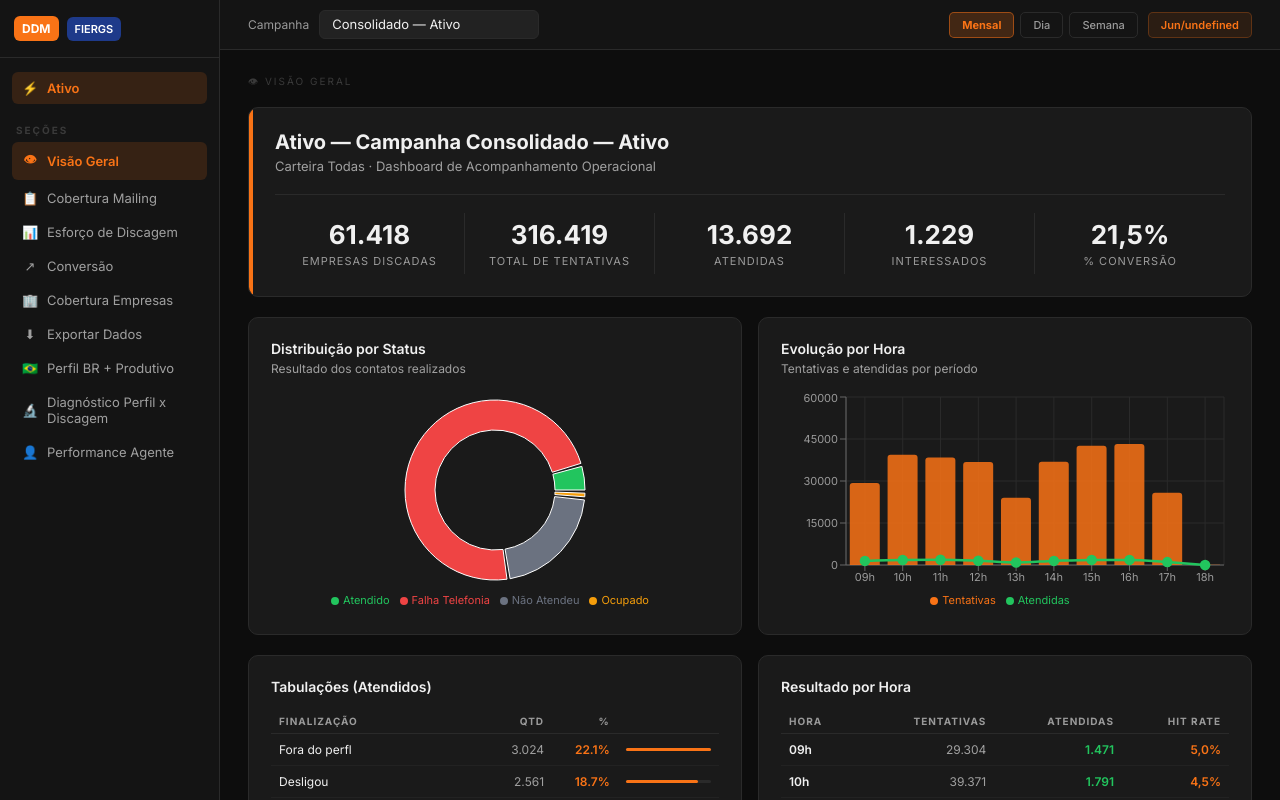
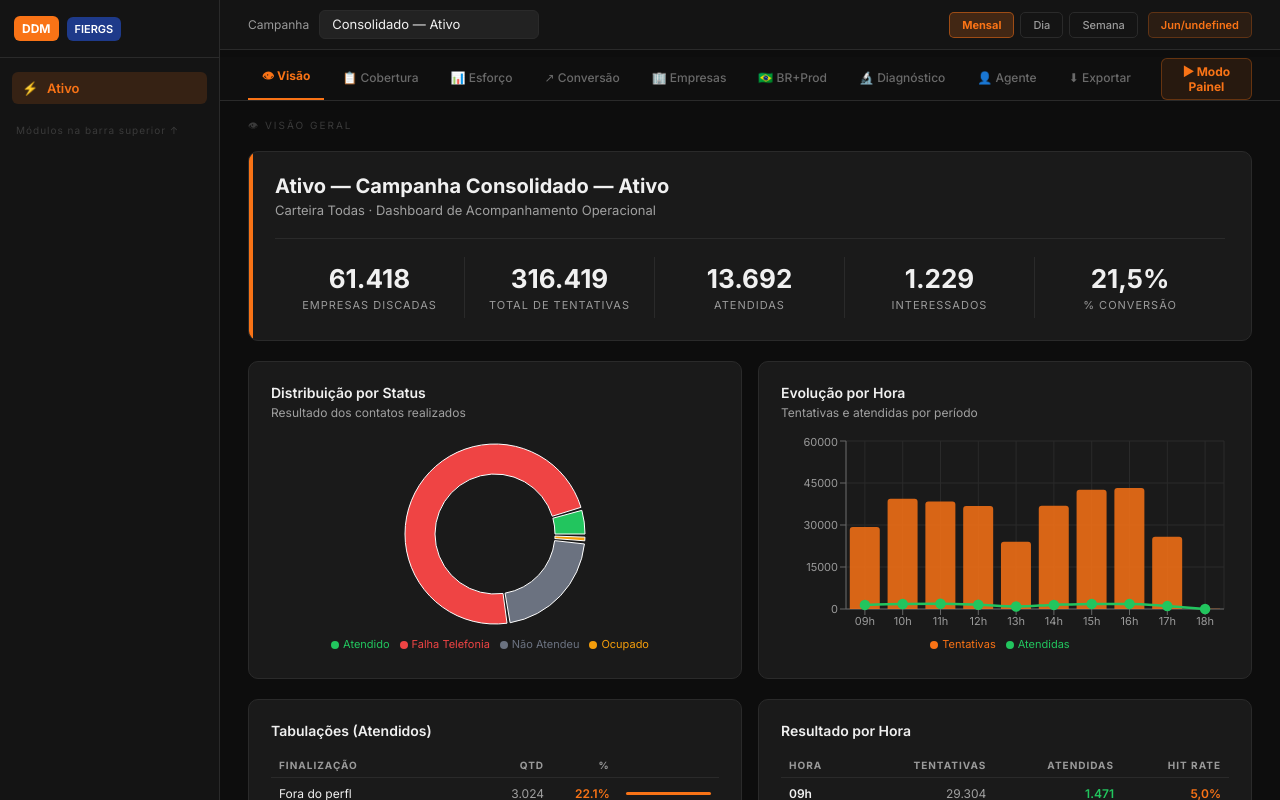
Before and after one commit to grdmmplan-source/fiergs-dashboard, a React (Vite) app: page / in a window 1280 px wide. Shown: the top 800 px of the page. Built offline with nearby package versions, Linux system fonts and the light colour scheme.

Commit message:
feat: barra de modulos e Modo Painel com timer 10s

```diff
--- a/src/App.jsx
+++ b/src/App.jsx
@@ -1,5 +1,5 @@
 
-import { useState, useMemo } from "react";
+import { useState, useMemo, useEffect, useRef } from "react";
 import {
   BarChart, Bar, ComposedChart, Line,
   PieChart, Pie, Cell, XAxis, YAxis, CartesianGrid,
@@ -164,16 +164,19 @@ const fmt = n => Number(n).toLocaleString("pt-BR");
 const pct = (n, dec = 1) => Number(n).toFixed(dec).replace(".", ",") + "%";
 
 const SECOES = [
-  { id: "visaogeral",        icon: "👁",  label: "Visão Geral" },
-  { id: "cobertura",         icon: "📋", label: "Cobertura Mailing" },
-  { id: "esforco",           icon: "📊", label: "Esforço de Discagem" },
-  { id: "conversao",         icon: "↗",  label: "Conversão" },
-  { id: "coberturaempresas", icon: "🏢", label: "Cobertura Empresas" },
-  { id: "exportar",          icon: "⬇",  label: "Exportar Dados" },
-  { id: "brprodutivo",       icon: "🇧🇷", label: "Perfil BR + Produtivo" },
-  { id: "diagnostico",       icon: "🔬", label: "Diagnóstico Perfil x Discagem" },
-  { id: "performanceagente", icon: "👤", label: "Performance Agente" },
+  { id: "visaogeral",        icon: "👁",  label: "Visão Geral",                   short: "Visão"       },
+  { id: "cobertura",         icon: "📋", label: "Cobertura Mailing",              short: "Cobertura"   },
+  { id: "esforco",           icon: "📊", label: "Esforço de Discagem",            short: "Esforço"     },
+  { id: "conversao",         icon: "↗",  label: "Conversão",                      short: "Conversão"   },
+  { id: "coberturaempresas", icon: "🏢", label: "Cobertura Empresas",             short: "Empresas"    },
+  { id: "brprodutivo",       icon: "🇧🇷", label: "Perfil BR + Produtivo",         short: "BR+Prod"     },
+  { id: "diagnostico",       icon: "🔬", label: "Diagnóstico Perfil x Discagem",  short: "Diagnóstico" },
+  { id: "performanceagente", icon: "👤", label: "Performance Agente",             short: "Agente"      },
+  { id: "exportar",          icon: "⬇",  label: "Exportar Dados",                short: "Exportar"    },
 ];
+
+// Módulos que participam da rotação do Modo Painel (sem Exportar)
+const MODULOS_PAINEL = SECOES.filter(s => s.id !== "exportar").map(s => s.id);
 
 // ============================================================
 // CUSTOM TOOLTIP
@@ -681,10 +684,31 @@ function ExportarDados() {
 const MESES = ["Jan","Fev","Mar","Abr","Mai","Jun","Jul","Ago","Set","Out","Nov","Dez"];
 
 export default function App() {
-  const [campKey, setCampKey] = useState("Consolidado");
-  const [secao,   setSecao]   = useState("visaogeral");
-  const [gran,    setGran]    = useState("mensal");
-  const [sel,     setSel]     = useState(new Set());
+  const [campKey,    setCampKey]    = useState("Consolidado");
+  const [secao,      setSecao]      = useState("visaogeral");
+  const [gran,       setGran]       = useState("mensal");
+  const [sel,        setSel]        = useState(new Set());
+  const [modopainel, setModopainel] = useState(false);
+  const [contagem,   setContagem]   = useState(10);
+  const secaoRef = useRef(secao);
+  secaoRef.current = secao;
+
+  // Timer de rotação do Modo Painel — avança módulo a cada 10 s
+  useEffect(() => {
+    if (!modopainel) { setContagem(10); return; }
+    setContagem(10);
+    const interval = setInterval(() => {
+      setContagem(prev => {
+        if (prev <= 1) {
+          const idx = MODULOS_PAINEL.indexOf(secaoRef.current);
+          setSecao(MODULOS_PAINEL[(idx + 1) % MODULOS_PAINEL.length]);
+          return 10;
+        }
+        return prev - 1;
+      });
+    }, 1000);
+    return () => clearInterval(interval);
+  }, [modopainel]);
 
   const base = CAMPANHAS[campKey];
 
@@ -780,19 +804,9 @@ export default function App() {
         </div>
 
         <div style={{ padding: "14px 12px 4px" }}>
-          <div style={{ fontSize: 10, fontWeight: 700, color: "#3a3a3a", letterSpacing: 2, textTransform: "uppercase", padding: "0 4px", marginBottom: 6 }}>Seções</div>
-          {SECOES.map(s => (
-            <div key={s.id} onClick={() => setSecao(s.id)} style={{
-              display: "flex", alignItems: "center", gap: 9, padding: "8px 10px", borderRadius: 6,
-              fontSize: 13, cursor: "pointer", marginBottom: 2, transition: "all .15s",
-              background: secao === s.id ? "rgba(249,115,22,.15)" : "transparent",
-              color: secao === s.id ? "#f97316" : "#a0a0a0",
-              fontWeight: secao === s.id ? 600 : 400,
-            }}>
-              <span style={{ fontSize: 13, width: 16, textAlign: "center" }}>{s.icon}</span>
-              {s.label}
-            </div>
-          ))}
+          <div style={{ fontSize: 10, color: "#3a3a3a", letterSpacing: 1, padding: "0 4px" }}>
+            Módulos na barra superior ↑
+          </div>
         </div>
       </aside>
 
@@ -868,6 +882,52 @@ export default function App() {
           </div>
         </div>
 
+        {/* BARRA DE MÓDULOS */}
+        <div style={{
+          background: "#0f0f0f", borderBottom: "1px solid #2a2a2a",
+          padding: "0 28px", display: "flex", alignItems: "center",
+          gap: 4, position: "sticky", top: 57, zIndex: 49, overflowX: "auto",
+        }}>
+          {SECOES.map(s => {
+            const ativo = secao === s.id;
+            return (
+              <button key={s.id} onClick={() => { setSecao(s.id); if (modopainel) setModopainel(false); }} style={{
+                background: "transparent",
+                borderBottom: ativo ? "2px solid #f97316" : "2px solid transparent",
+                borderTop: "none", borderLeft: "none", borderRight: "none",
+                color: ativo ? "#f97316" : "#6a6a6a",
+                fontFamily: "Inter, sans-serif", fontSize: 12, fontWeight: ativo ? 700 : 500,
+                padding: "10px 14px", cursor: "pointer", whiteSpace: "nowrap",
+                transition: "all .15s",
+              }}>
+                {s.icon} {s.short}
+              </button>
+            );
+          })}
+
+          {/* Separador */}
+          <div style={{ flex: 1 }} />
+
+          {/* Botão Modo Painel */}
+          <button onClick={() => setModopainel(p => !p)} style={{
+            background: modopainel ? "rgba(168,85,247,.2)" : "rgba(249,115,22,.1)",
+            border: `1px solid ${modopainel ? "rgba(168,85,247,.5)" : "rgba(249,115,22,.3)"}`,
+            color: modopainel ? "#a855f7" : "#f97316",
+            fontFamily: "Inter, sans-serif", fontSize: 12, fontWeight: 700,
+            padding: "5px 14px", borderRadius: 6, cursor: "pointer",
+            display: "flex", alignItems: "center", gap: 6, margin: "0 0 0 8px",
+            transition: "all .2s",
+          }}>
+            {modopainel ? "⏸" : "▶"} Modo Painel
+            {modopainel && (
+              <span style={{
+                background: "#a855f7", color: "#fff", fontSize: 11, fontWeight: 800,
+                borderRadius: 10, padding: "1px 7px", minWidth: 24, textAlign: "center",
+              }}>{contagem}s</span>
+            )}
+          </button>
+        </div>
+
         {/* CONTENT */}
         <div style={{ padding: "24px 28px", flex: 1 }}>
           <div style={{ fontSize: 10, color: "#3a3a3a", letterSpacing: 2, textTransform: "uppercase", marginBottom: 16 }}>
```
